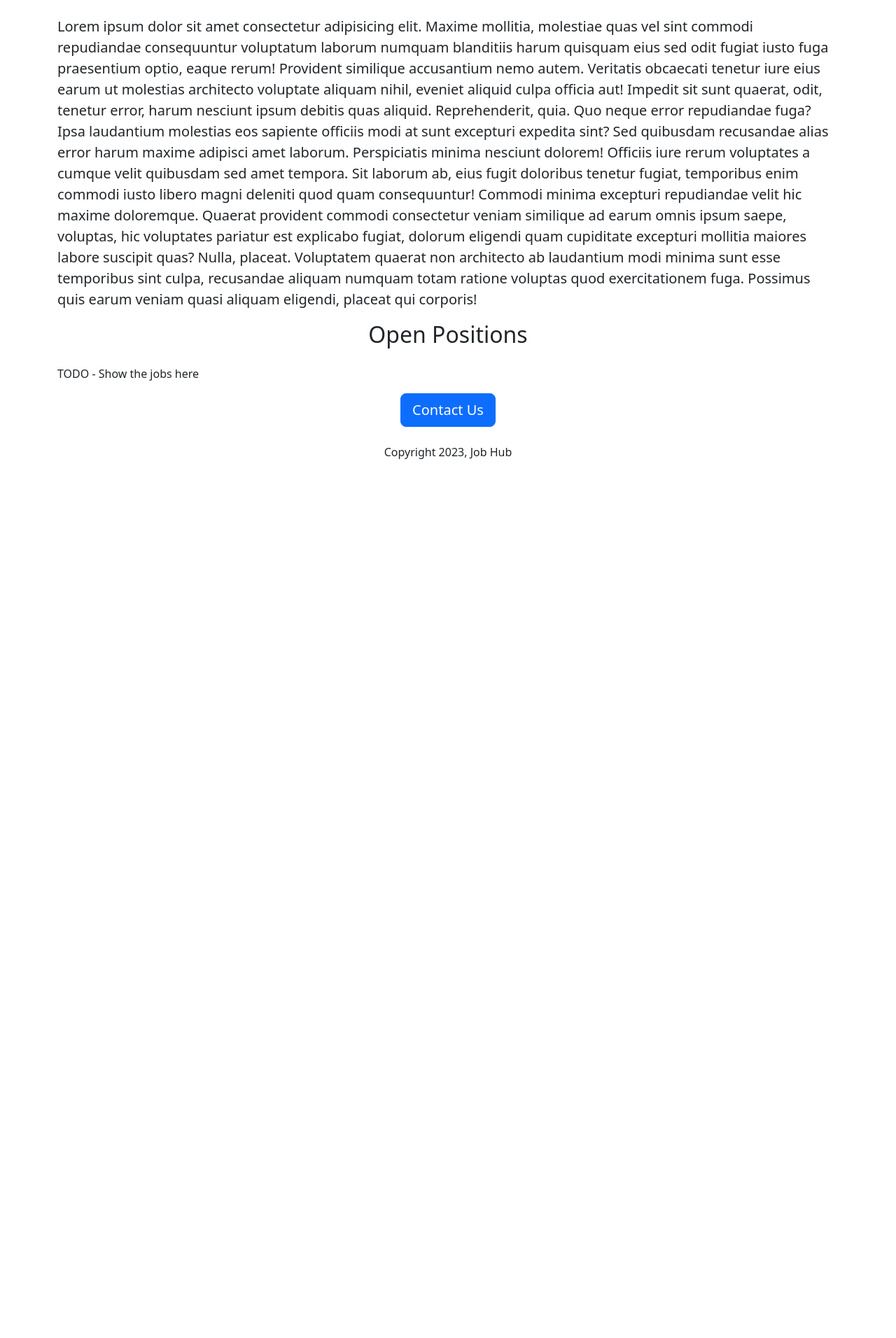
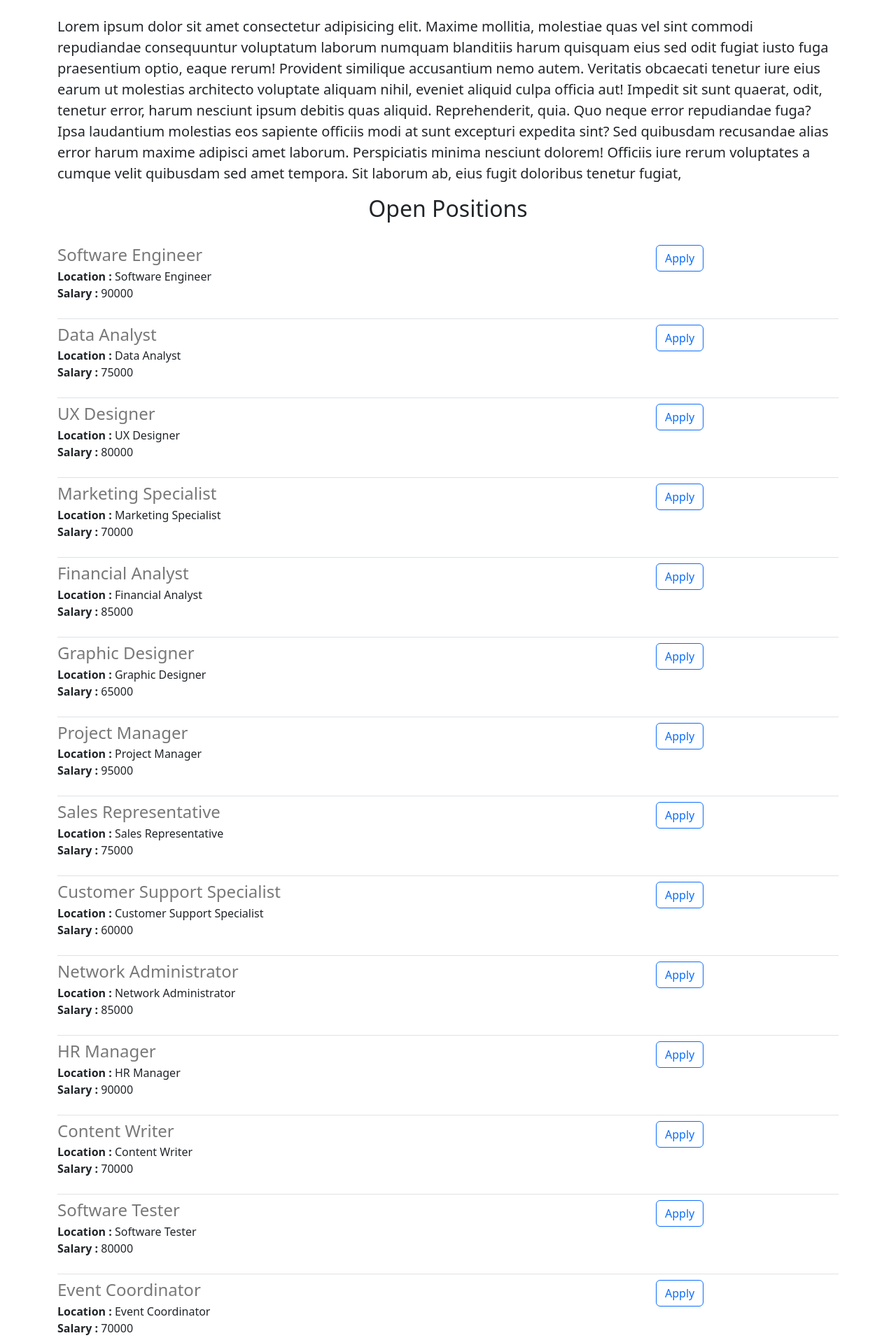
Before and after one commit to briannkhata/careerswebsite, a Flask app: page / in a window 1280 px wide. Shown: the part 479-2391 px from the top of the page at 70% size. Before the commit the page ends 1135 px from the top, so only its background shows below. Run offline with Flask 3, Linux system fonts and the light colour scheme.

Commit message:
added dynamic data and api route

```diff
--- a/app.py
+++ b/app.py
@@ -1,10 +1,108 @@
-from flask import Flask, render_template
+from flask import Flask, jsonify, render_template
 
 app = Flask(__name__)
 
+jobs = [
+    {
+        "title": "Software Engineer",
+        "company": "TechCo",
+        "location": "City A",
+        "salary": 90000,
+    },
+    {
+        "title": "Data Analyst",
+        "company": "DataCorp",
+        "location": "City B",
+        "salary": 75000,
+    },
+    {
+        "title": "UX Designer",
+        "company": "DesignWorks",
+        "location": "City C",
+        "salary": 80000,
+    },
+    {
+        "title": "Marketing Specialist",
+        "company": "AdvertiseCo",
+        "location": "City D",
+        "salary": 70000,
+    },
+    {
+        "title": "Financial Analyst",
+        "company": "FinanceCorp",
+        "location": "City E",
+        "salary": 85000,
+    },
+    {
+        "title": "Graphic Designer",
+        "company": "CreativeDesign",
+        "location": "City F",
+        "salary": 65000,
+    },
+    {
+        "title": "Project Manager",
+        "company": "ProjectCo",
+        "location": "City G",
+        "salary": 95000,
+    },
+    {
+        "title": "Sales Representative",
+        "company": "SalesCorp",
+        "location": "City H",
+        "salary": 75000,
+    },
+    {
+        "title": "Customer Support Specialist",
+        "company": "SupportCo",
+        "location": "City I",
+        "salary": 60000,
+    },
+    {
+        "title": "Network Administrator",
+        "company": "NetworkTech",
+        "location": "City J",
+        "salary": 85000,
+    },
+    {
+        "title": "HR Manager",
+        "company": "HRWorks",
+        "location": "City K",
+        "salary": 90000,
+    },
+    {
+        "title": "Content Writer",
+        "company": "ContentCo",
+        "location": "City L",
+        "salary": 70000,
+    },
+    {
+        "title": "Software Tester",
+        "company": "TestingTech",
+        "location": "City M",
+        "salary": 80000,
+    },
+    {
+        "title": "Event Coordinator",
+        "company": "EventCo",
+        "location": "City N",
+        "salary": 70000,
+    },
+    {
+        "title": "Legal Counsel",
+        "company": "LegalFirm",
+        "location": "City O",
+        "salary": 100000,
+    },
+]
+
+
 @app.route('/')
 def hello():
-    return render_template("home.html")
+    return render_template("home.html",jobs=jobs)
+
+@app.route('/api/jobs')
+def list_jobs():
+    return jsonify(jobs)
 
 if __name__ == "__main__":
     app.run(host='0.0.0.0', debug=True,use_reloader=True)
--- a/templates/home.html
+++ b/templates/home.html
@@ -44,18 +44,9 @@
         error harum maxime adipisci amet laborum. Perspiciatis minima nesciunt
         dolorem! Officiis iure rerum voluptates a cumque velit quibusdam sed
         amet tempora. Sit laborum ab, eius fugit doloribus tenetur fugiat,
-        temporibus enim commodi iusto libero magni deleniti quod quam
-        consequuntur! Commodi minima excepturi repudiandae velit hic maxime
-        doloremque. Quaerat provident commodi consectetur veniam similique ad
-        earum omnis ipsum saepe, voluptas, hic voluptates pariatur est explicabo
-        fugiat, dolorum eligendi quam cupiditate excepturi mollitia maiores
-        labore suscipit quas? Nulla, placeat. Voluptatem quaerat non architecto
-        ab laudantium modi minima sunt esse temporibus sint culpa, recusandae
-        aliquam numquam totam ratione voluptas quod exercitationem fuga.
-        Possimus quis earum veniam quasi aliquam eligendi, placeat qui corporis!
       </p>
       <h2 class="text-center mt-2 mb-4">Open Positions</h2>
-      <p>TODO - Show the jobs here</p>
+      <div>{% for job in jobs %} {% include 'jobitem.html' %} {% endfor %}</div>
       <div class="text-center">
         <button class="btn btn-primary btn-lg">Contact Us</button>
         <p class="mt-4">Copyright 2023, Job Hub</p>
--- /dev/null
+++ b/templates/jobitem.html
@@ -0,0 +1,16 @@
+<div class="border-bottom pb-4 mb-16 pt-2">
+  <div class="row">
+    <div class="col-9">
+      <h4 style="color: rgb(120, 120, 120); margin-bottom: 4px">
+        {{job['title']}}
+      </h4>
+      <div><b>Location : </b> {{job['title']}}</div>
+      {% if 'salary' in job %}
+      <div><b>Salary : </b> {{job['salary']}}</div>
+      {% endif %}
+    </div>
+    <div class="col-3">
+      <button type="button" class="btn btn-outline-primary">Apply</button>
+    </div>
+  </div>
+</div>
```
